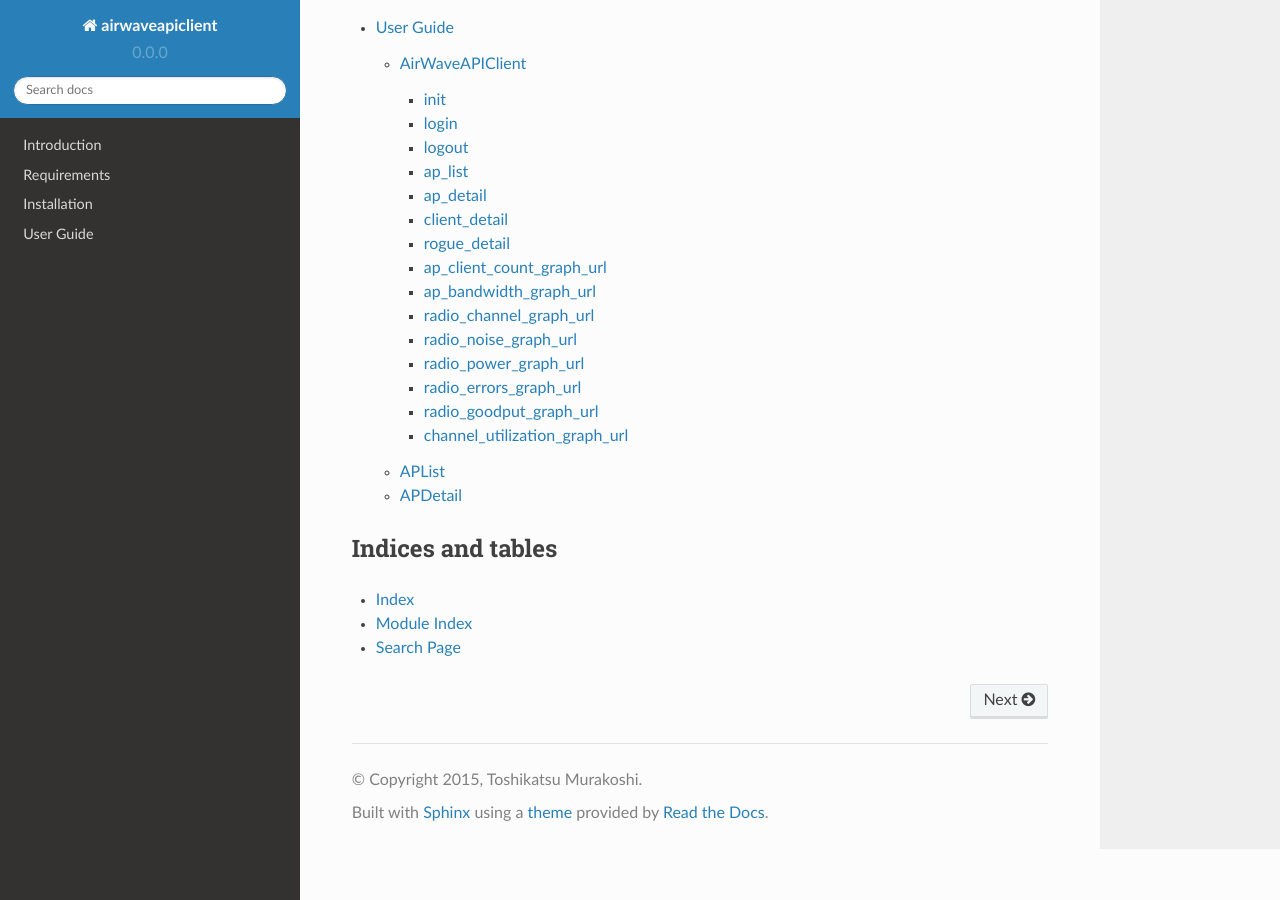
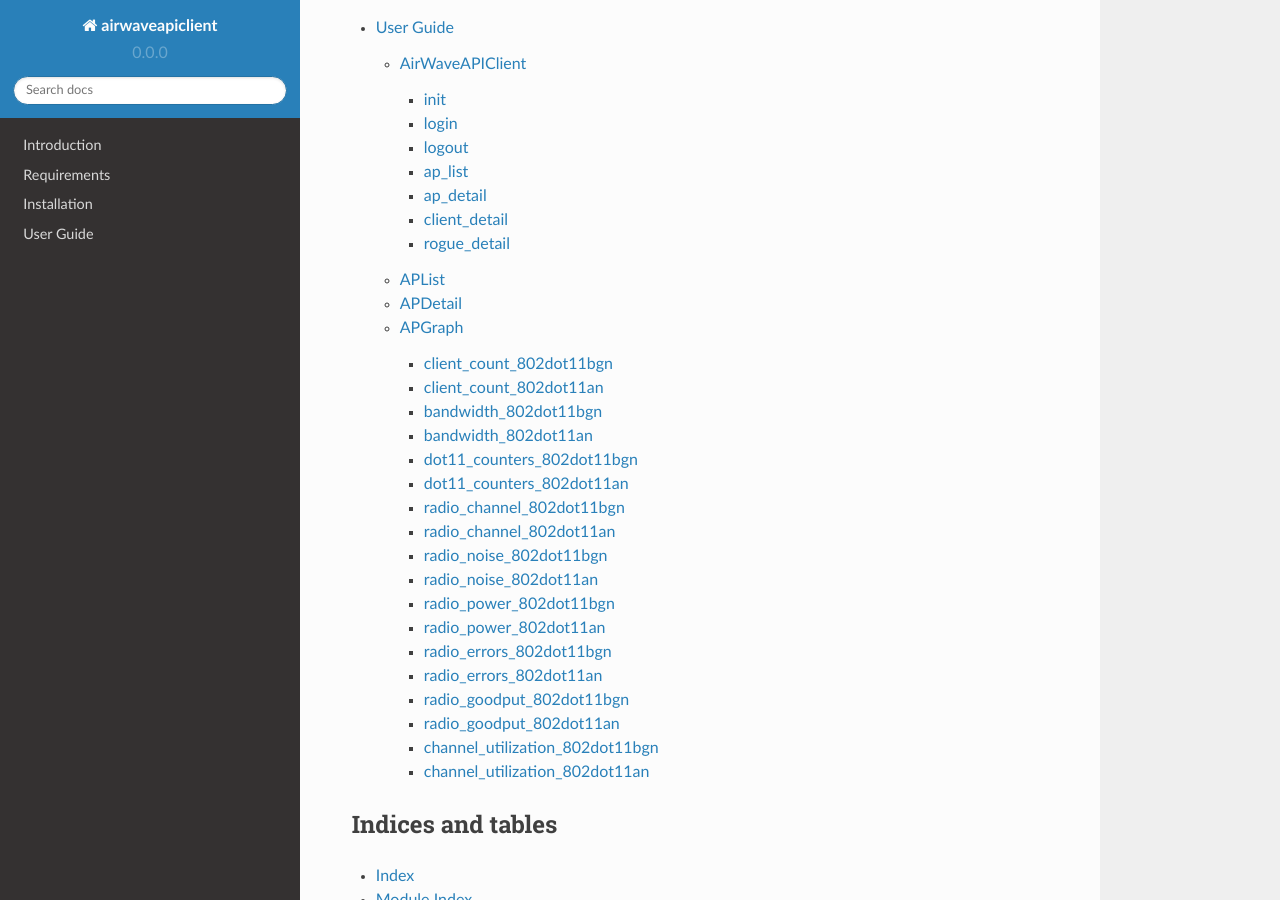
Before and after one commit to mtoshi/airwaveapiclient, a Sphinx documentation site: the page built from docs/source/index.rst, in a window 1280 px wide and 900 px high, scrolled down 456 px. Built offline with Sphinx 7.4.7 and the Read the Docs theme 2.0.0, drawn with Linux system fonts in a browser that asks for light colours.

Commit message:
Add APGraph docs.

```diff
--- a/docs/source/user_guide/airwaveapiclient.rst
+++ b/docs/source/user_guide/airwaveapiclient.rst
@@ -33,35 +33,3 @@ client_detail
 rogue_detail
 ------------
 .. automethod:: airwaveapiclient.AirWaveAPIClient.rogue_detail
-
-ap_client_count_graph_url
--------------------------
-.. automethod:: airwaveapiclient.AirWaveAPIClient.ap_client_count_graph_url
-
-ap_bandwidth_graph_url
-----------------------
-.. automethod:: airwaveapiclient.AirWaveAPIClient.ap_bandwidth_graph_url
-
-radio_channel_graph_url
------------------------
-.. automethod:: airwaveapiclient.AirWaveAPIClient.radio_channel_graph_url
-
-radio_noise_graph_url
----------------------
-.. automethod:: airwaveapiclient.AirWaveAPIClient.radio_noise_graph_url
-
-radio_power_graph_url
----------------------
-.. automethod:: airwaveapiclient.AirWaveAPIClient.radio_power_graph_url
-
-radio_errors_graph_url
-----------------------
-.. automethod:: airwaveapiclient.AirWaveAPIClient.radio_errors_graph_url
-
-radio_goodput_graph_url
------------------------
-.. automethod:: airwaveapiclient.AirWaveAPIClient.radio_goodput_graph_url
-
-channel_utilization_graph_url
------------------------------
-.. automethod:: airwaveapiclient.AirWaveAPIClient.channel_utilization_graph_url
--- /dev/null
+++ b/docs/source/user_guide/apgraph.rst
@@ -0,0 +1,75 @@
+APGraph
+================
+.. autoclass:: ap_graph.APGraph
+
+client_count_802dot11bgn
+-------------------------
+.. automethod:: ap_graph.APGraph.client_count_802dot11bgn
+
+client_count_802dot11an
+-------------------------
+.. automethod:: ap_graph.APGraph.client_count_802dot11an
+
+bandwidth_802dot11bgn
+-------------------------
+.. automethod:: ap_graph.APGraph.bandwidth_802dot11bgn
+
+bandwidth_802dot11an
+-------------------------
+.. automethod:: ap_graph.APGraph.bandwidth_802dot11an
+
+dot11_counters_802dot11bgn
+-------------------------
+.. automethod:: ap_graph.APGraph.dot11_counters_802dot11bgn
+
+dot11_counters_802dot11an
+-------------------------
+.. automethod:: ap_graph.APGraph.dot11_counters_802dot11an
+
+radio_channel_802dot11bgn
+-------------------------
+.. automethod:: ap_graph.APGraph.radio_channel_802dot11bgn
+
+radio_channel_802dot11an
+-------------------------
+.. automethod:: ap_graph.APGraph.radio_channel_802dot11an
+
+radio_noise_802dot11bgn
+-------------------------
+.. automethod:: ap_graph.APGraph.radio_noise_802dot11bgn
+
+radio_noise_802dot11an
+-------------------------
+.. automethod:: ap_graph.APGraph.radio_noise_802dot11an
+
+radio_power_802dot11bgn
+-------------------------
+.. automethod:: ap_graph.APGraph.radio_power_802dot11bgn
+
+radio_power_802dot11an
+-------------------------
+.. automethod:: ap_graph.APGraph.radio_power_802dot11an
+
+radio_errors_802dot11bgn
+-------------------------
+.. automethod:: ap_graph.APGraph.radio_errors_802dot11bgn
+
+radio_errors_802dot11an
+-------------------------
+.. automethod:: ap_graph.APGraph.radio_errors_802dot11an
+
+radio_goodput_802dot11bgn
+-------------------------
+.. automethod:: ap_graph.APGraph.radio_goodput_802dot11bgn
+
+radio_goodput_802dot11an
+-------------------------
+.. automethod:: ap_graph.APGraph.radio_goodput_802dot11an
+
+channel_utilization_802dot11bgn
+--------------------------------
+.. automethod:: ap_graph.APGraph.channel_utilization_802dot11bgn
+
+channel_utilization_802dot11an
+--------------------------------
+.. automethod:: ap_graph.APGraph.channel_utilization_802dot11an
--- a/docs/source/user_guide/index.rst
+++ b/docs/source/user_guide/index.rst
@@ -9,3 +9,4 @@ User Guide
    airwaveapiclient
    aplist
    apdetail
+   apgraph
```
